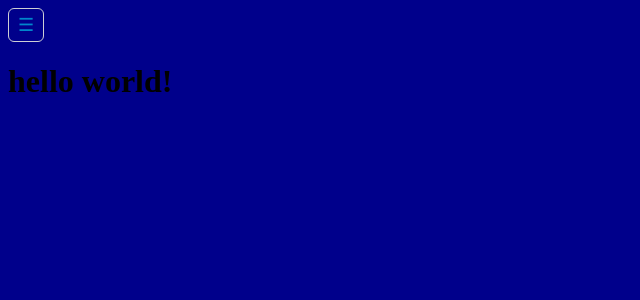
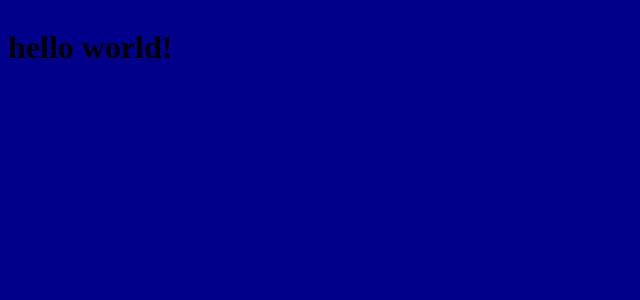
Before and after one commit to arnarbragi/Verkefni3, a Jekyll site: the page built from index.html, in a window 1280 px wide. Shown: the top 300 px of the page, without its empty margins (0-640 px from the left). Built offline with Jekyll 4.4.1, drawn with Linux system fonts in a browser that asks for light colours.

Commit message:
inline-block attempt 2

```diff
--- a/_sass/main.scss
+++ b/_sass/main.scss
@@ -64,7 +64,13 @@
   body {
     background: darkblue;
   }
-  nav {
+  .ul {
+    display: inline-block;
+  }
+  label {
+    display: none;
+  }
+  a {
     display: inline-block;
   }
 }
```
Also changed, not shown: 1 other file.
